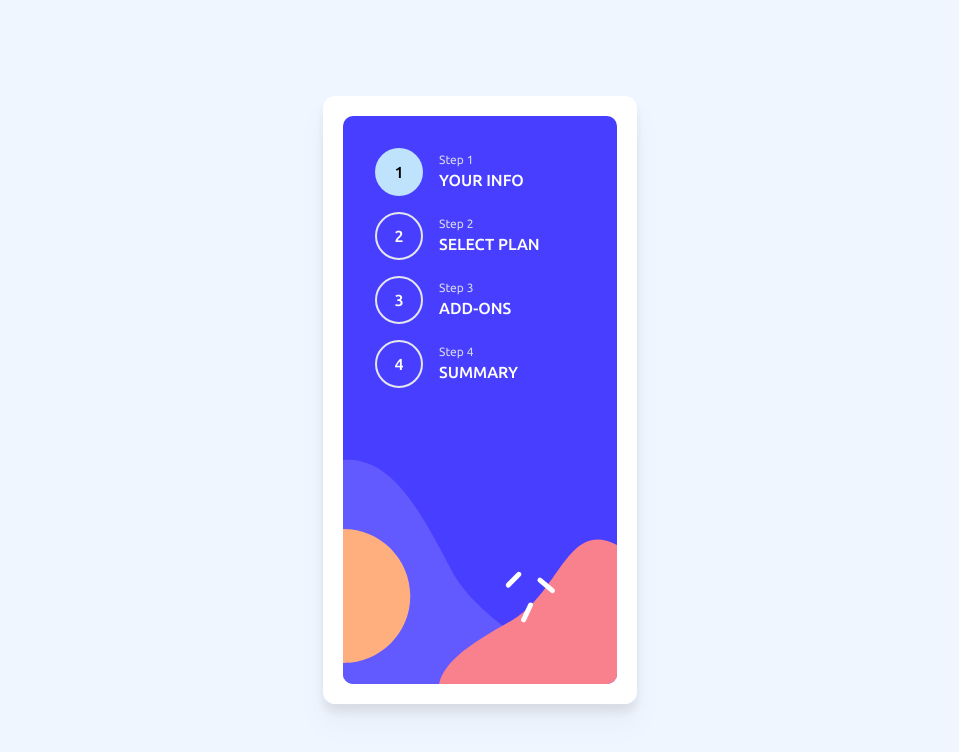
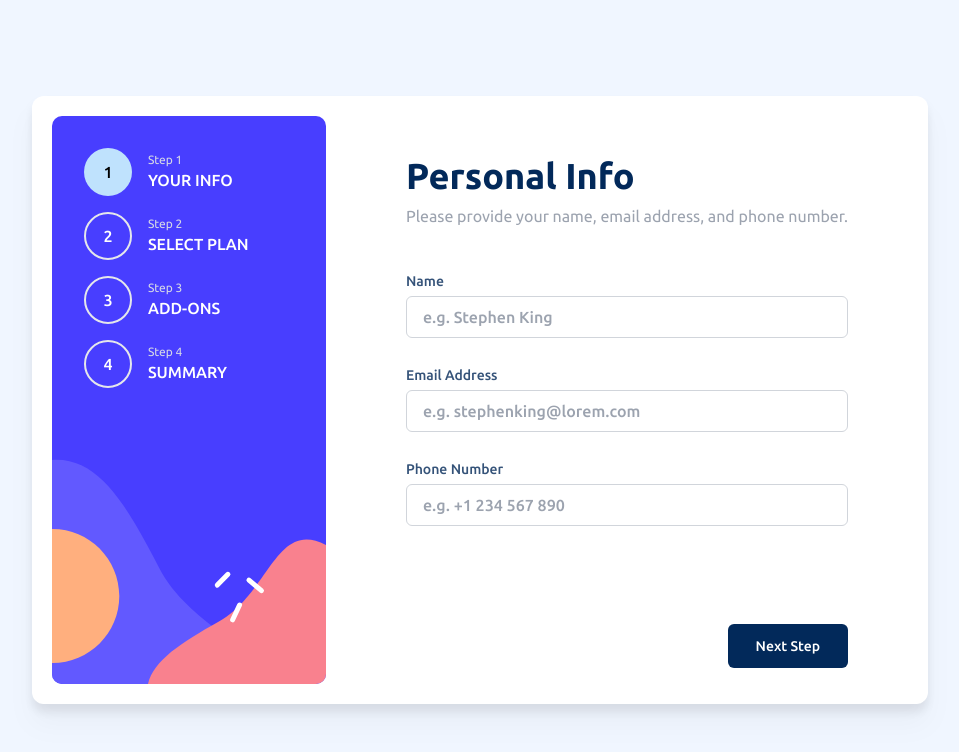
Before and after one commit to PeymanSeirafi/multi-step-form, a React (Create React App) app: page / in a window 1280 px wide. Shown: the top 752 px of the page, without its empty margins (160-1119 px from the left). Built offline with nearby package versions, Linux system fonts and the light colour scheme; the HTML template or start-up script is replaced by a standard one.

Commit message:
Adding personal info page

```diff
--- a/src/App.js
+++ b/src/App.js
@@ -1,5 +1,6 @@
 import React from "react";
 import Sidebar from "./components/Sidebar";
+import PersonalInfo from "./components/PersonalInfo";
 
 function App() {
   const [steps, setSteps] = React.useState([
@@ -10,8 +11,9 @@ function App() {
   ]);
 
   return (
-    <div className="bg-white rounded-xl drop-shadow-xl p-5 flex">
+    <div className="bg-white rounded-xl drop-shadow-xl p-5 pr-20 flex gap-20">
       <Sidebar steps={steps} />
+      <PersonalInfo />
     </div>
   );
 }
--- /dev/null
+++ b/src/components/PersonalInfo.js
@@ -0,0 +1,59 @@
+import React from "react";
+
+function PersonalInfo() {
+  return (
+    <div className="flex flex-col justify-between pt-10">
+      <div>
+        <h1 className="text-primary font-[700] text-4xl">Personal Info</h1>
+        <h4 className="text-gray-400 mt-2">
+          Please provide your name, email address, and phone number.
+        </h4>
+        <div className="mt-10 text-[#355379] flex flex-col gap-6 font-[500]">
+          <div className="flex flex-col gap-1">
+            <div>
+              <label htmlFor="name" className="text-sm">
+                Name
+              </label>
+            </div>
+            <input
+              placeholder="e.g. Stephen King"
+              id="name"
+              className="border border-gray-300 rounded-md p-2 px-4 w-full focus:outline-blue-800"
+            />
+          </div>
+          <div className="flex flex-col gap-1">
+            <div>
+              <label htmlFor="email" className="text-sm">
+                Email Address
+              </label>
+            </div>
+            <input
+              placeholder="e.g. stephenking@lorem.com"
+              id="email"
+              className="border border-gray-300 rounded-md p-2 px-4 w-full focus:outline-blue-800"
+            />
+          </div>
+          <div className="flex flex-col gap-1">
+            <div>
+              <label htmlFor="number" className="text-sm">
+                Phone Number
+              </label>
+            </div>
+            <input
+              placeholder="e.g. +1 234 567 890"
+              id="number"
+              className="border border-gray-300 rounded-md p-2 px-4 w-full focus:outline-blue-800"
+            />
+          </div>
+        </div>
+      </div>
+      <div className="flex justify-end mb-4">
+        <button className="bg-primary text-white px-7 py-3 rounded-md text-sm font-[500] transition-all duration-200 hover:bg-blue-900">
+          Next Step
+        </button>
+      </div>
+    </div>
+  );
+}
+
+export default PersonalInfo;
--- a/tailwind.config.js
+++ b/tailwind.config.js
@@ -2,7 +2,14 @@
 module.exports = {
   content: ["./src/**/*.{js,jsx,ts,tsx}"],
   theme: {
-    extend: {},
+    extend: {
+      colors: {
+        primary: "#02295a",
+        pastel: "#adbeff",
+        purplish: "#473dff",
+        strawberry: "#ed3548",
+      },
+    },
   },
   plugins: [],
 };
```
Also changed, not shown: src/details/data.txt.
